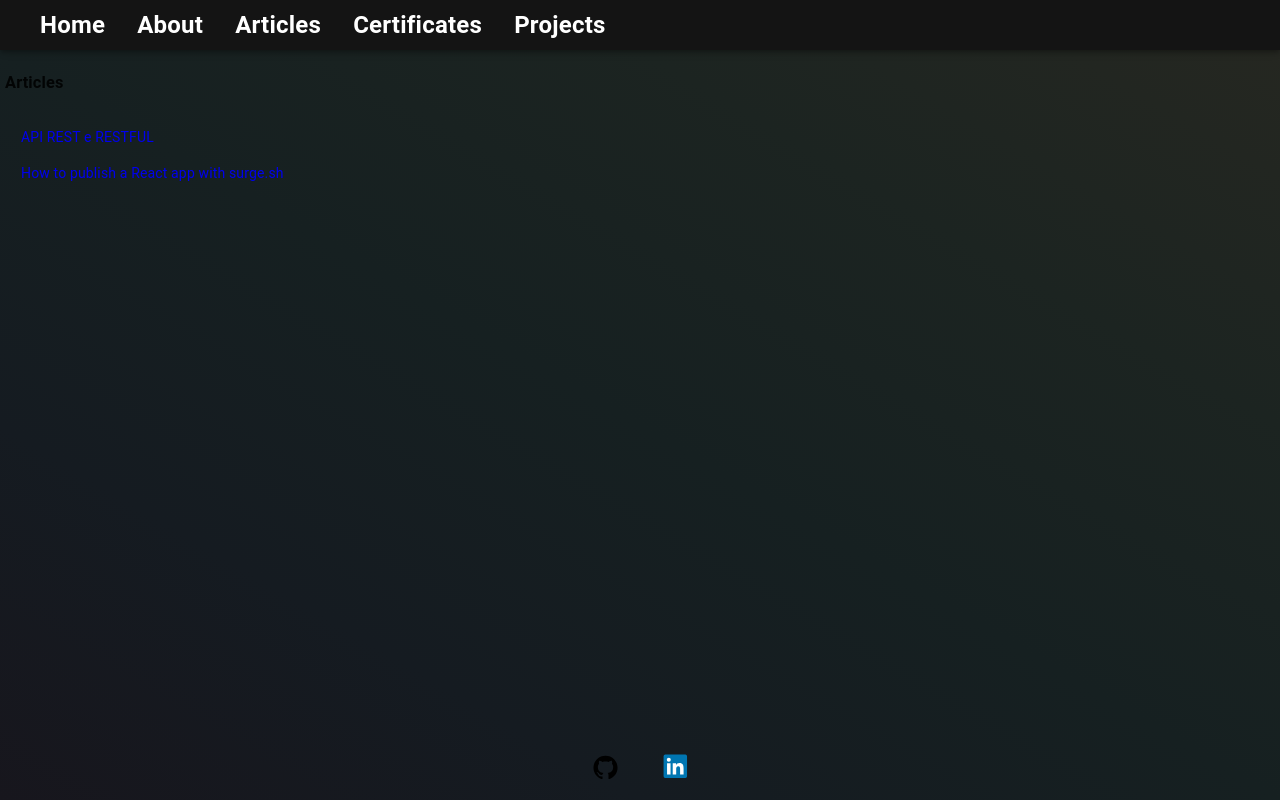
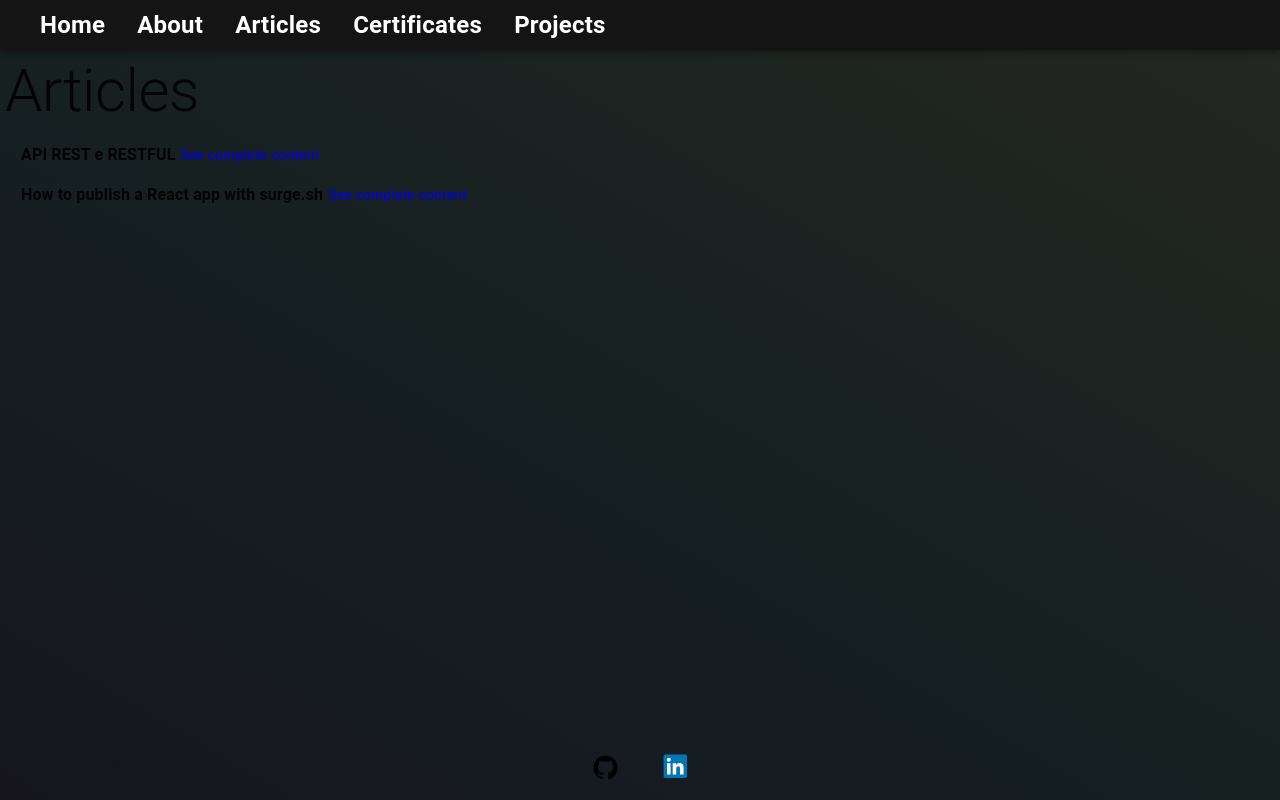
Before and after one commit to henriqueholtz/henriqueholtz.github.io, a Next.js app: page /articles in a window 1280 px wide. Built offline with nearby package versions, Linux system fonts and the light colour scheme.

Commit message:
feat: improve articles page

```diff
--- a/public/api/articles.json
+++ b/public/api/articles.json
@@ -1,11 +1,13 @@
 [
   {
     "id": 1,
+    "title": "API REST e RESTFUL",
     "description": "API REST e RESTFUL",
     "url": "https://dev.to/henriqueholtz/api-rest-e-restful-b3m"
   },
   {
     "id": 2,
+    "title": "How to publish a React app with surge.sh",
     "description": "How to publish a React app with surge.sh",
     "url": "https://dev.to/henriqueholtz/how-to-publish-areact-app-with-surgesh-43j3"
   }
--- a/src/pages/about.tsx
+++ b/src/pages/about.tsx
@@ -40,7 +40,8 @@ export default function About() {
               className=""
               style={{ paddingTop: '1.75rem' }}
             >
-              {`I'm working at ${githubConfig.company}.`}
+              {`I'm working at`}
+              <strong>{` ${githubConfig.company}. `}</strong>
             </Typography>
           </Grid>
           <Grid item md={3}>
--- a/src/pages/articles.tsx
+++ b/src/pages/articles.tsx
@@ -1,7 +1,7 @@
 import Head from '../components/Head';
 import axios from 'axios';
 import React, { useEffect, useState } from 'react';
-import { List, ListItem, Link } from '@material-ui/core';
+import { List, ListItem, Link, Typography } from '@material-ui/core';
 import { Article } from '../types';
 
 export default function Articles() {
@@ -31,10 +31,16 @@ export default function Articles() {
         <h3>Loading</h3>
       ) : (
         <>
-          <h3>Articles</h3>
+          <Typography variant="h2">Articles</Typography>
           <List>
             {data?.map((art) => (
               <ListItem key={art.id}>
+                <Typography
+                  variant="body1"
+                  style={{ marginRight: '5px', fontWeight: 700 }}
+                >
+                  {art.title}
+                </Typography>
                 <Link
                   color="initial"
                   href={art.url}
@@ -42,7 +48,7 @@ export default function Articles() {
                   rel="noreferrer"
                   underline="none"
                 >
-                  {art.description}
+                  See complete content
                 </Link>
               </ListItem>
             ))}
--- a/src/types/Article.ts
+++ b/src/types/Article.ts
@@ -1,6 +1,7 @@
 export type Article = {
   id: number;
   description: string;
+  title: string;
   url: string;
   //created at
   //last update
```
